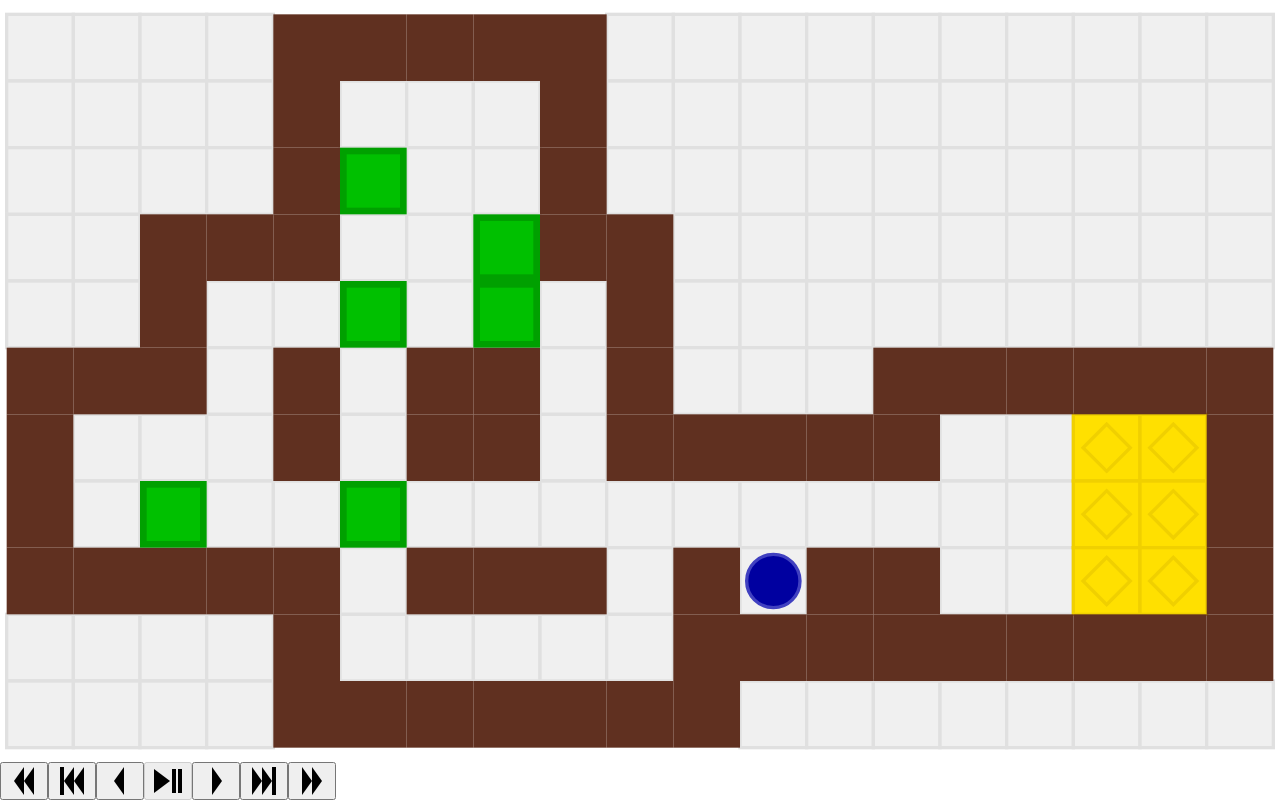
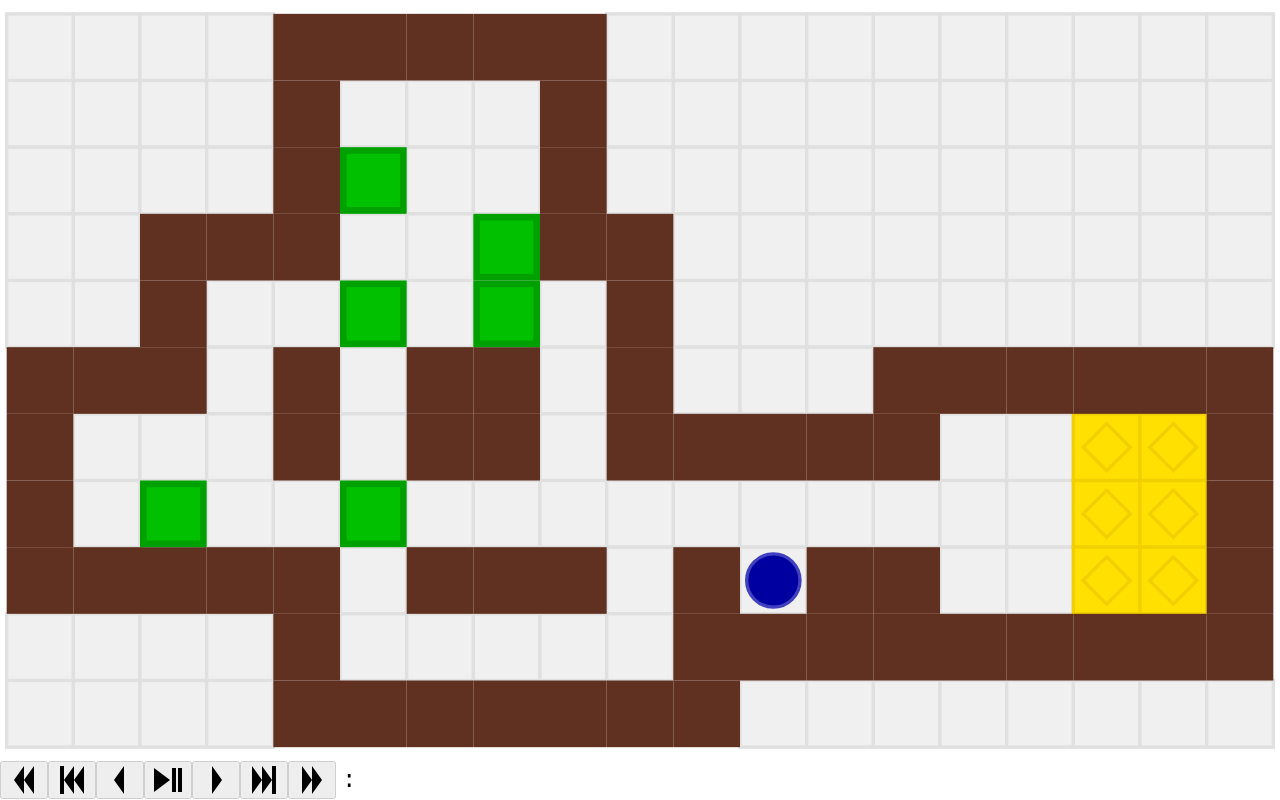
Before and after one commit to maksverver/sokoban-www, a plain HTML site: page index.html in a window 1280 px wide. Both pictures are taken after a click on the button "Start". Drawn offline with Linux system fonts and the light colour scheme.

Commit message:
Display move history.

```diff
--- a/game.js
+++ b/game.js
@@ -190,6 +190,22 @@ function startLevel(level) {
     const gGoals = document.getElementById('game-goals');
     const gBoxes = document.getElementById('game-boxes');
     const gPlayer = document.getElementById('game-player');
+
+    const backToStartButton = document.getElementById('back-to-start-button');
+    const backToPushButton = document.getElementById('back-to-push-button');
+    const backToMoveButton = document.getElementById('back-to-move-button');
+    //const playPauseButton = document.getElementById('play-pause-button');
+    const forwardToMoveButton = document.getElementById('forward-to-move-button');
+    const forwardToPushButton = document.getElementById('forward-to-push-button');
+    const forwardToEndButton = document.getElementById('forward-to-end-button');
+
+    const historyMoves = document.getElementById('history-moves');
+
+    const history = {
+        index: 0,
+        data: [{lastMove: null, levelJson: JSON.stringify(level)}],
+    }
+
     for (let r = 0; r < level.height; ++r) {
         for (let c = 0; c < level.width; ++c) {
             if (level.walls[r][c]) {
@@ -216,18 +232,45 @@ function startLevel(level) {
         }
     }
 
-    updateCells();
+    function updateHistoryControls() {
+        backToStartButton.disabled = history.index <= 0;
+        backToPushButton.disabled = history.index <= 0;
+        backToMoveButton.disabled = history.index <= 0;
+        forwardToMoveButton.disabled = history.index + 1 >= history.data.length;
+        forwardToPushButton.disabled = history.index + 1 >= history.data.length;
+        forwardToEndButton.disabled = history.index + 1 >= history.data.length;
 
-    const history = {
-        index: 0,
-        data: [{lastMove: null, levelJson: JSON.stringify(level)}],
+        clearChildren(historyMoves);
+        let historyString = '';
+        for (let i = 0; i < history.data.length; ++i) {
+            let move = history.data[i].lastMove;
+            if (move) {
+                let moveChar = '?';
+                if (move.dr == -1 && move.dc ==  0) moveChar = move.push ? 'U' : 'u';
+                if (move.dr ==  0 && move.dc == -1) moveChar = move.push ? 'L' : 'l';
+                if (move.dr ==  0 && move.dc == +1) moveChar = move.push ? 'R' : 'r';
+                if (move.dr == +1 && move.dc ==  0) moveChar = move.push ? 'D' : 'd';
+                historyString += moveChar;
+            }
+            if (i == history.index) {
+                historyString += ':';
+            }
+        }
+        historyMoves.appendChild(document.createTextNode(historyString));
     }
+
+    function redraw() {
+        updateCells();
+        updateHistoryControls();
+    }
+
+    redraw();
 
     function changeHistoryIndex(i) {
         if (i < 0 || i >= history.data.length) return false;
         history.index = i;
         level = JSON.parse(history.data[i].levelJson);
-        updateCells();
+        redraw();
         return true;
     }
 
@@ -250,12 +293,25 @@ function startLevel(level) {
         }
         level.playerR = nr1;
         level.playerC = nc1;
-        history.data.length = ++history.index;
-        history.data.push({
+        const newState = {
             lastMove: {dr: dr, dc: dc, push: push},
             levelJson: JSON.stringify(level),
-        });
-        updateCells();
+        };
+        // HACK: comparing JSON serialization isn't stable.
+        if (history.index + 1 < history.data.length &&
+                newState.levelJson == history.data[history.index + 1].levelJson) {
+            // Implict redo.
+            ++history.index;
+        } else if (history.index > 0 &&
+                newState.levelJson == history.data[history.index - 1].levelJson) {
+            // Implict undo.
+            --history.index;
+        } else {
+            // Reset redo stack and append new state.
+            history.data.length = ++history.index;
+            history.data.push(newState);
+        }
+        redraw();
         return true;
     }
 
--- a/index.html
+++ b/index.html
@@ -40,15 +40,15 @@
       <span id="history-buttons">
         <button id="back-to-start-button" type="button" title="Back to start"
             ><img src="images/back-to-start.png" alt="⏪"></button
-          ><button id="back-to-previous-push-button" type="button" title="Back to previous push"
+          ><button id="back-to-push-button" type="button" title="Back to previous push"
             ><img src="images/back-to-push.png" alt="⏮"></button
-          ><button id="back-to-previous-move-button" type="button" title="Back to previous move"
+          ><button id="back-to-move-button" type="button" title="Back to previous move"
             ><img src="images/back-to-move.png" alt="⏴"></button
           ><button id="play-pause-button" type="button" title="Play/pause" disabled
             ><img src="images/play-pause.png" alt="⏯"></button
-          ><button id="forward-to-next-move-button" type="button" title="Forward to next move"
+          ><button id="forward-to-move-button" type="button" title="Forward to next move"
             ><img src="images/forward-to-move.png" alt="⏵"></button
-          ><button id="️forward-to-next-push-button" type="button" title="Forward to next push"
+          ><button id="forward-to-push-button" type="button" title="Forward to next push"
             ><img src="images/forward-to-push.png" alt="⏭"></button
           ><button id="forward-to-end-button" type="button" title="Forward to end"
             ><img src="images/forward-to-end.png" alt="⏩"></button>
--- a/style.css
+++ b/style.css
@@ -1,6 +1,7 @@
 body {
     margin: 0;
     padding: 0;
+    font-family: sans-serif;
 }
 
 #setup {
@@ -37,7 +38,8 @@ span#history-buttons button {
 
 span#history-moves {
     padding: 0.25em;
-    font-size: 20pt;
+    font-size: 18pt;
+    font-family: monospace;
     overflow: scroll;
     flex: 1 1 auto;
 }
```
